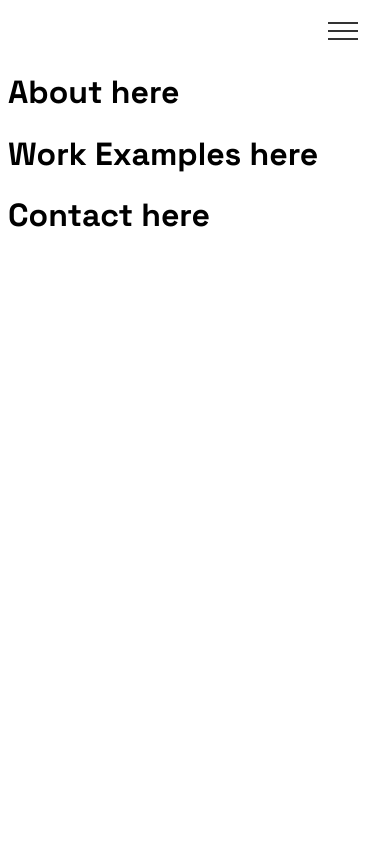
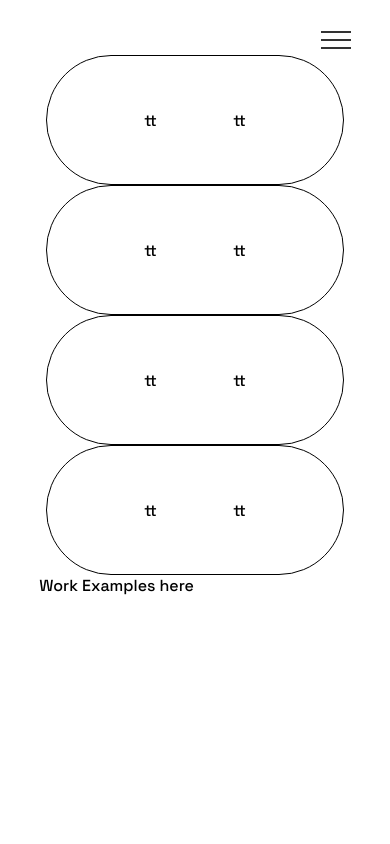
Before and after one commit to pluto-bell/project1, a React (Create React App) app: page / in a window 390 px wide. Shown: the top 844 px of the page. Built offline with nearby package versions, Linux system fonts and the light colour scheme.

Commit message:
about card

```diff
--- a/src/App.js
+++ b/src/App.js
@@ -8,14 +8,20 @@ import WorkExamples from "./components/WorkExamples";
 
 export default function App() {
   return (
-    <div className="">
+    <div className="site-container">
       <div className="section1">
         <Toggle />
         <Navbar />
       </div>
-      <About />
-      <WorkExamples />
-      <Contact />
+      <div className="section2">
+        <About />
+      </div>
+      <div className="section3">
+        <WorkExamples />
+      </div>
+      <div className="section4">
+        <Contact />
+      </div>
     </div>
   );
 }
--- a/src/components/About.js
+++ b/src/components/About.js
@@ -1,6 +1,14 @@
 import React from "react";
 import ReactDOM from "react-dom";
+import Card from "./AboutCard.js";
 
 export default function About() {
-  return <h1>About here</h1>;
+  return (
+    <div className="about-container">
+      <Card />
+      <Card />
+      <Card />
+      <Card />
+    </div>
+  );
 }
--- /dev/null
+++ b/src/components/AboutCard.js
@@ -0,0 +1,11 @@
+import React, { useState } from "react";
+import ReactDOM from "react-dom";
+
+export default function Card() {
+  return (
+    <div className="card">
+      <div className="card-item">tt</div>
+      <div className="card-item">tt</div>
+    </div>
+  );
+}
--- a/src/components/Contact.js
+++ b/src/components/Contact.js
@@ -2,5 +2,5 @@ import React from "react";
 import ReactDOM from "react-dom";
 
 export default function Contact() {
-  return <h1>Contact here</h1>;
+  return <div className="">Contact here</div>;
 }
--- a/src/components/WorkExamples.js
+++ b/src/components/WorkExamples.js
@@ -2,5 +2,5 @@ import React from "react";
 import ReactDOM from "react-dom";
 
 export default function WorkExamples() {
-  return <h1>Work Examples here</h1>;
+  return <div className="">Work Examples here</div>;
 }
--- a/src/style.css
+++ b/src/style.css
@@ -1,5 +1,23 @@
 * {
   font-family: "Space Grotesk", sans-serif;
+}
+.site-container {
+  display: grid;
+  grid-template-columns: 1fr 15fr;
+  grid-template-rows: 10fr 10fr 10fr;
+  grid-auto-columns: auto;
+}
+.section2 {
+  grid-column: 2;
+  grid-row: 1;
+}
+.section3 {
+  grid-column: 2;
+  grid-row: 2;
+}
+.section4 {
+  grid-column: 2;
+  grid-row: 3;
 }
 
 .hide {
@@ -10,15 +28,6 @@
 /**************/
 /**  NAV BAR  **/
 /**************/
-.container {
-  display: inline-block;
-  width: 100%;
-  margin-top: 0.5em;
-  margin-left: -1.5em;
-  cursor: pointer;
-  text-align: -webkit-right;
-}
-
 .bar1,
 .bar2,
 .bar3 {
@@ -43,7 +52,62 @@
   transform: rotate(45deg) translate(-8px, -2px);
 }
 
-/* Mobile Views */
+/*/*/ /*/*/ /*/*/
+/*/*/ /*/*/ /*/*/
+/*/*/ /*/*/ /*/*/
+/* Mobile View */
+/*/*/ /*/*/ /*/*/
+/*/*/ /*/*/ /*/*/
+/*/*/ /*/*/ /*/*/
+@media only screen and (max-width: 600px) {
+  /* GENERAL */
+  .site-container {
+    display: grid;
+    grid-template-columns: 0.5fr 5fr 0.5fr;
+    grid-template-rows: 0.1fr 0.1fr 3fr 3fr 3fr 3fr 0.1fr;
+  }
+  .section1 {
+    grid-column: 2;
+    grid-row: 2;
+    text-align: -webkit-right;
+  }
+  .section2 {
+    grid-column: 2;
+    grid-row: 3;
+  }
+  .section3 {
+    grid-column: 2;
+    grid-row: 4;
+  }
+  .section4 {
+    grid-column: 2;
+    grid-row: 5;
+  }
 
-/* @media only screen and (max-width: 600px) {
-} */
+  /* CARD COMPONENT */
+  .about-container {
+    grid-column: 1 / -1;
+
+    display: flex;
+    flex-direction: column;
+    align-items: center;
+  }
+  .card {
+    display: flex;
+    width: 95%;
+    height: 8em;
+    border: 1px solid black;
+    border-radius: 500px;
+    align-items: center;
+    justify-content: center;
+  }
+  .card-item {
+    width: 30%;
+    text-align: center;
+  }
+}
+
+/* Fullscreen Styling */
+/**************/
+/**  NAV BAR  **/
+/**************/
```
Also changed, not shown: src/components/ContactCard.js (added), src/components/WorkExCard.js (added).
